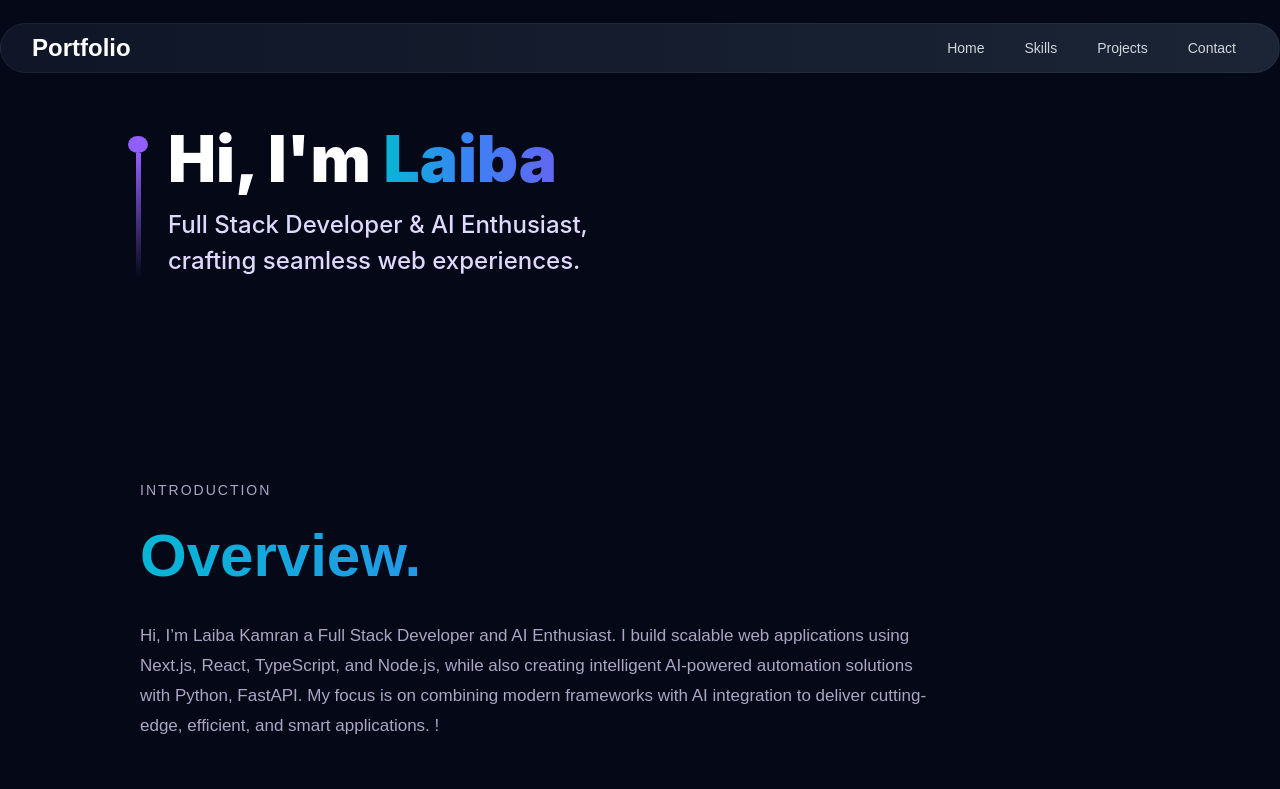
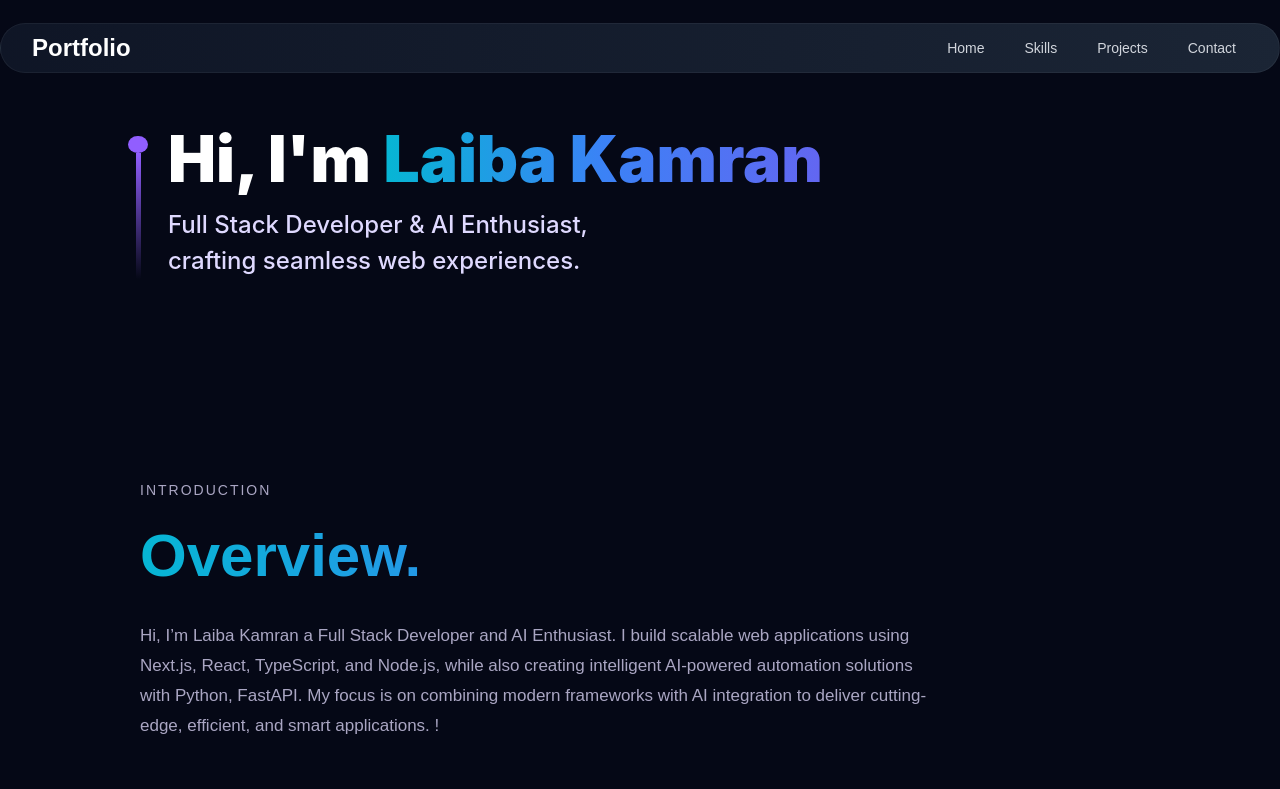
Before and after one commit to Laibakamrankhan/My_Portfolio, a Next.js app: page / in a window 1280 px wide. Shown: the top 789 px of the page. Built offline with nearby package versions, Linux system fonts and the light colour scheme.

Commit message:
Update Hero.tsx

```diff
--- a/app/components/Hero.tsx
+++ b/app/components/Hero.tsx
@@ -76,7 +76,7 @@ const Hero = () => {
         {/* Right Side: Text Content */}
         <div style={styles.textContainer}>
           <h1 style={styles.heading}>
-            Hi, I'm <span style={styles.highlight}>Laiba</span>
+            Hi, I'm <span style={styles.highlight}>Laiba Kamran</span>
           </h1>
           <p style={styles.subHeading}>
             Full Stack Developer & AI Enthusiast, <br /> crafting seamless web experiences.
```
